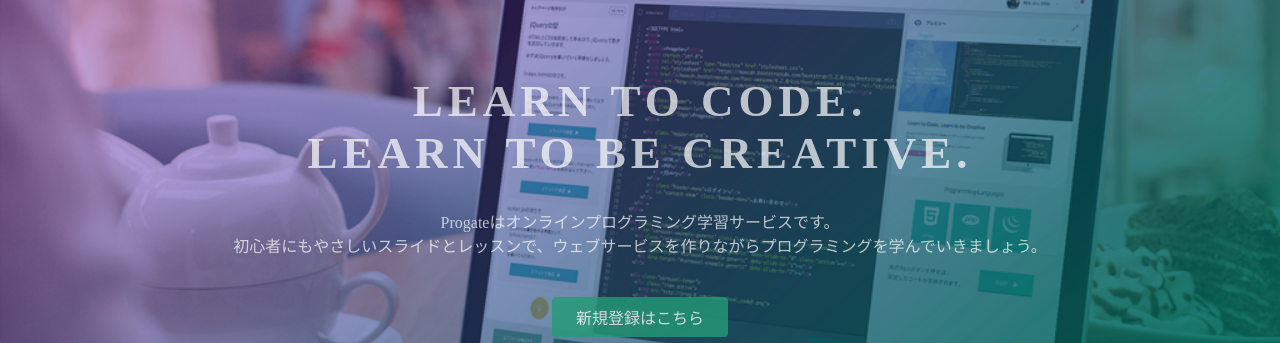
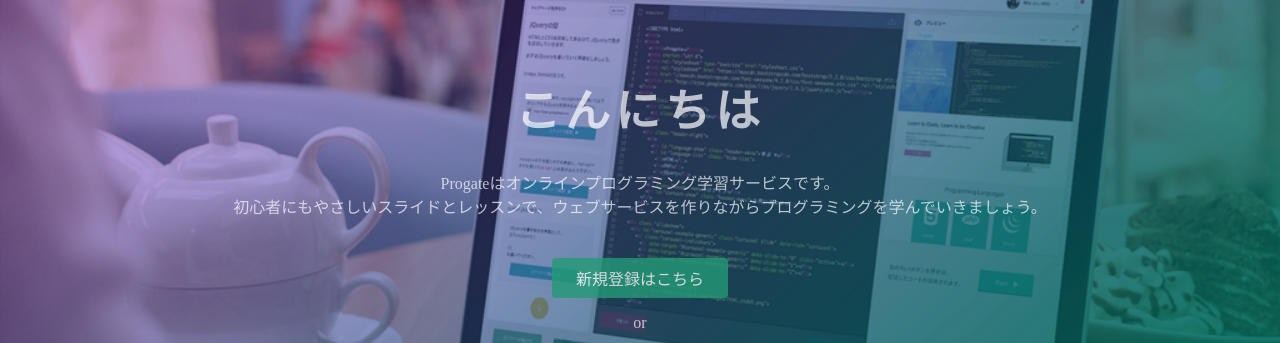
Before and after one commit to Ryou1987/github.io, a plain HTML site: page index.html in a window 1280 px wide. Shown: the part 135-478 px from the top of the page. Drawn offline with Linux system fonts and the light colour scheme.

Commit message:
Update index.html

```diff
--- a/index.html
+++ b/index.html
@@ -23,7 +23,7 @@
   </header>
   <div class="top-wrapper">
     <div class="container">
-      <h1>LEARN TO CODE.<br>LEARN TO BE CREATIVE.</h1>
+      <h1>こんにちは</h1>
       <p>Progateはオンラインプログラミング学習サービスです。<br>初心者にもやさしいスライドとレッスンで、ウェブサービスを作りながらプログラミングを学んでいきましょう。</p>
       <div class="btn-wrapper">
         <a href="#" class="btn signup">新規登録はこちら</a>
```
